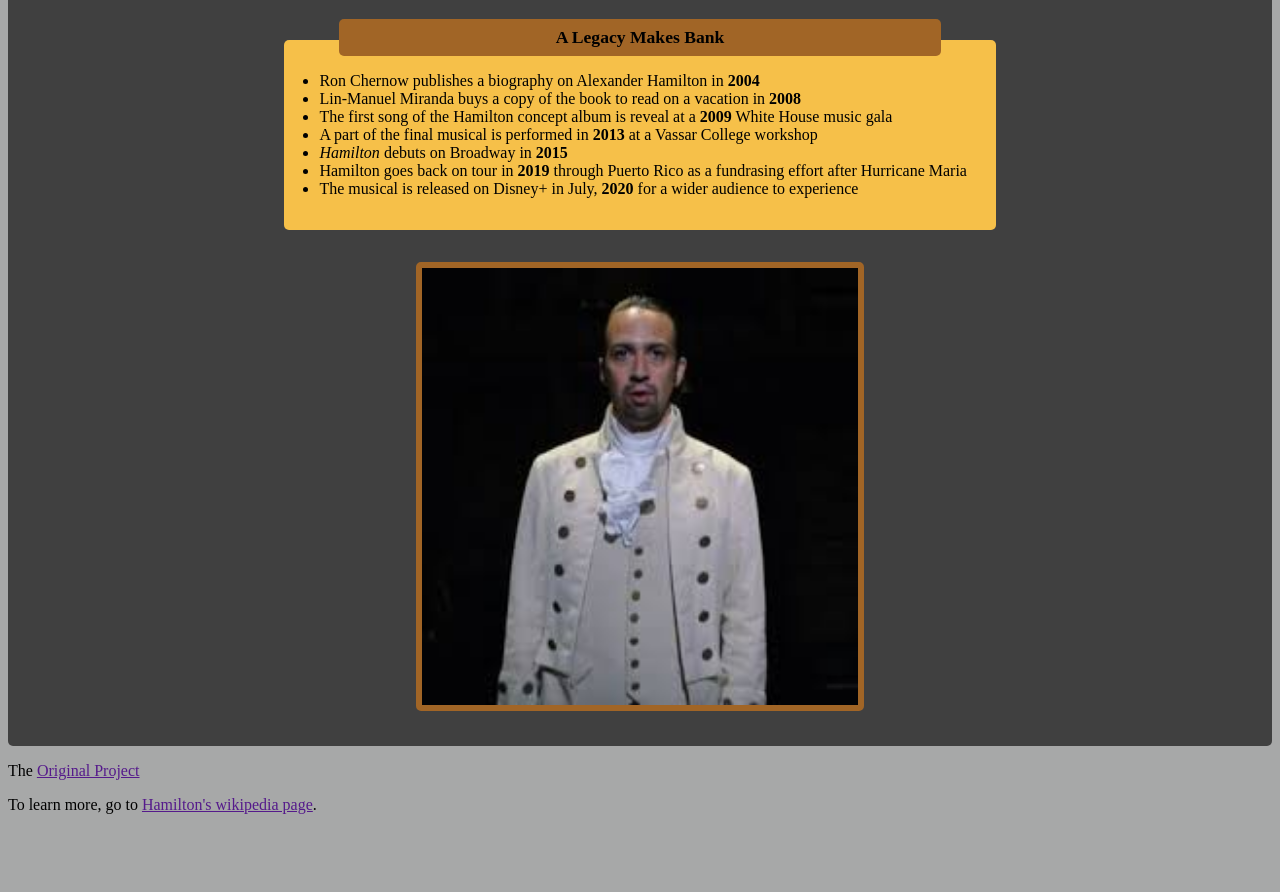
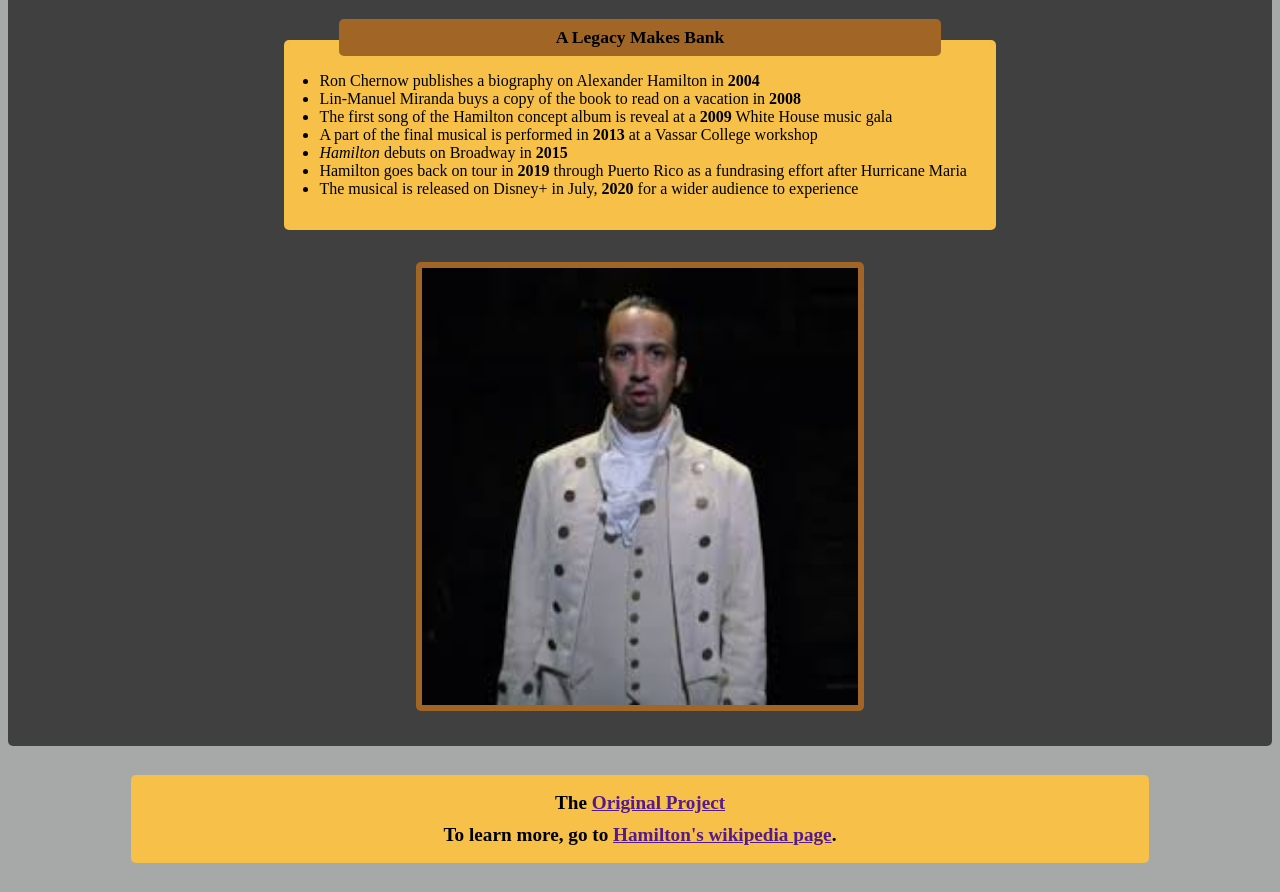
Before and after one commit to mcmlock/Hamilton-Tribute, a website: page index.html in a window 1280 px wide. Shown: the part 1859-2751 px from the top of the page. Before the commit the page ends 2689 px from the top, so only its background shows below. Drawn offline with Linux system fonts and the light colour scheme.

Commit message:
Styled Footer

```diff
--- a/css/styles.css
+++ b/css/styles.css
@@ -98,3 +98,17 @@ main img {
     border: 6px solid var(--secondary-color);
     border-radius: 5px;
 }
+
+footer {
+    width: 80%;
+    margin: 1.5em auto;
+    padding: .4em .2em;
+    font-size: 1.2em;
+    background-color: var(--primary-color);
+    border-radius: 5px;
+}
+footer p {
+    margin: .5em 0;
+    text-align: center;
+    font-weight: 600;
+}
```
